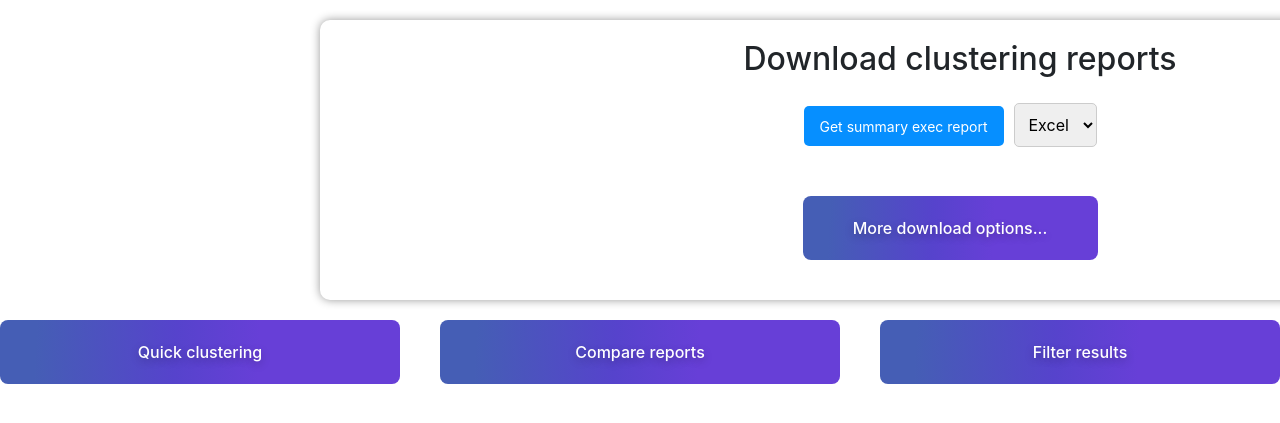
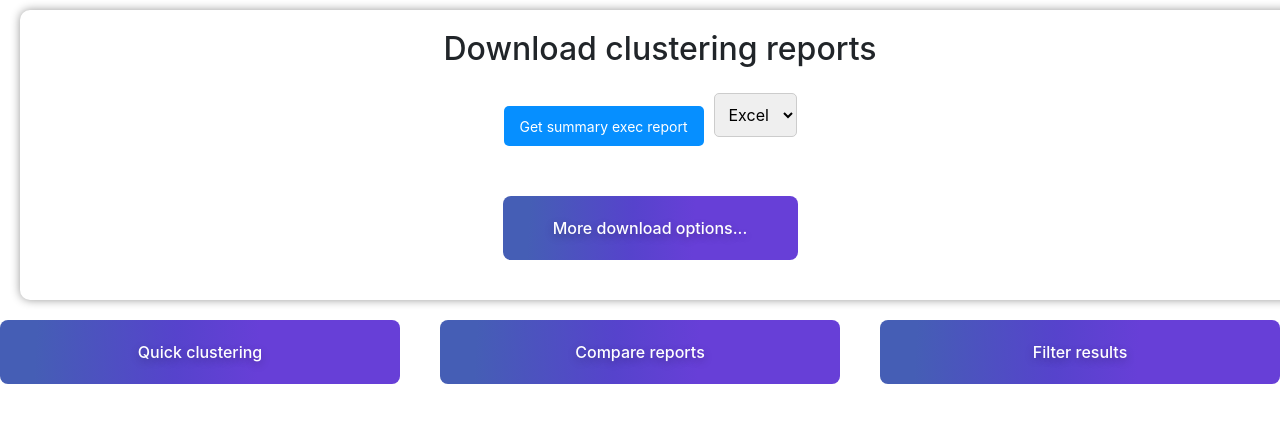
Before and after one commit to mrutkowsky/NAWROS, a Flask app: template app/templates/cluster_viz_chartjs.html in a window 1280 px wide; the page is wider, and only the part inside the window is pictured. Shown: the part 86-509 px from the top of that part. Run offline with Flask 3, Linux system fonts and the light colour scheme; the template is opened without the code that fills it, so the values that code supplies are empty; parts of the project's set-up code (start-up, migrations or seed data) failed here and were passed over; some libraries are stand-ins or nearby versions.

Commit message:
Download clustering reports adjustments

```diff
--- a/app/templates/cluster_viz_chartjs.html
+++ b/app/templates/cluster_viz_chartjs.html
@@ -139,16 +139,16 @@
         </div>
     </nav>
     <div id="scatter" style="align-items: center;"></div> <!-- Add this div element with the ID 'scatter' -->
-    <div class="Plot">
+    <div class="Plot" style="margin-bottom: 10px;">
     <!--<canvas id="myChart"></canvas>-->
     </div>
-    <div style="padding: 20px;margin-left: 300px;margin-right: 250px; margin-top: 20px; box-shadow: 0px 0px 10px #999; border-radius: 10px; display: flex; justify-content: center; flex-direction: column; width: 1280px;">
+    <div style="padding: 20px;  box-shadow: 0px 0px 10px #999; border-radius: 10px; display: flex; justify-content: center; flex-direction: column; width: 1280px;  margin: auto;">
         <h2 style="text-align: center;">Download clustering reports</h2>
             <div class="Report">
                 <div style="margin-right: 10px;">
                     <form action="/get_last_cluster_exec_report"  method="post">
                             <div style="float: left;">
-                            <input type="submit" value="Get summary exec report" style="margin-right: 10px; margin-top: 20px; margin-bottom: 20px; width: 200px; height: 40px; font-size: 14px; text-align: center;">
+                            <input type="submit" value="Get summary exec report" style="margin-right: 10px; margin-top: 30px; margin-bottom: 20px; width: 200px; height: 40px; font-size: 14px; text-align: center;">
                             </div>
                             <div style="float: right;margin-top: 20px; margin-right: 10px; margin-top: 17px; margin-bottom: 10px; height: 35px;">
                                 <select id="last_report_type" name="last_report_type"  style="display: inline-block;">
```
